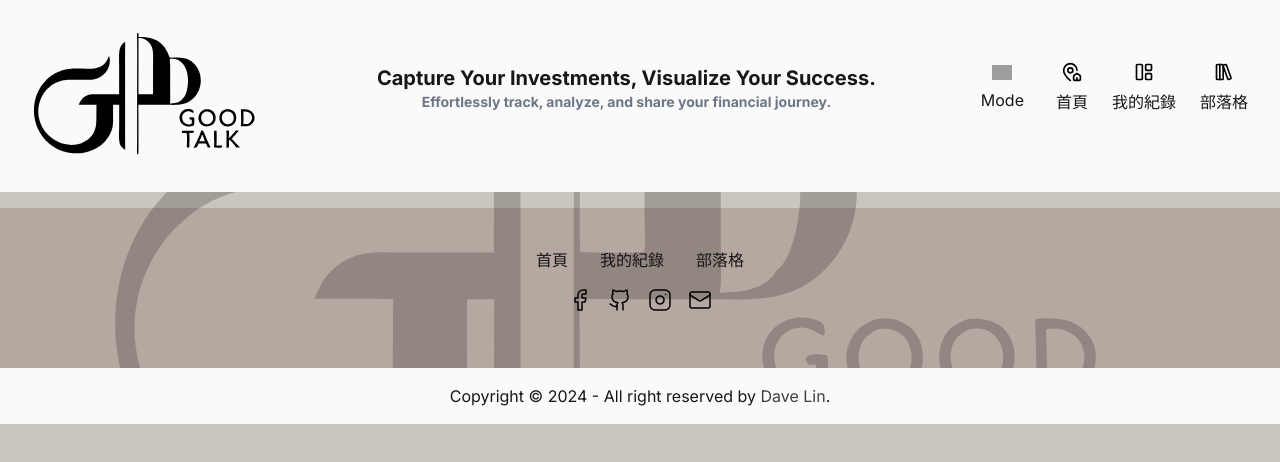
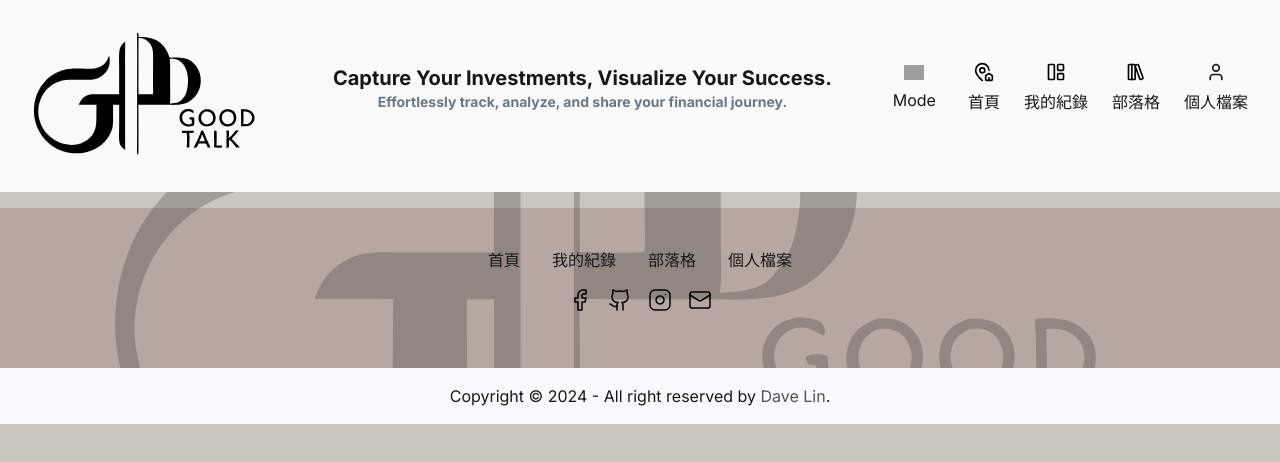
Before and after one commit to davelin18yufan/Good-Talk, a Next.js app: page / in a window 1280 px wide. Shown: the top 462 px of the page. Built offline with nearby package versions, Linux system fonts and the light colour scheme; grey boxes are pictures that could not be loaded.

Commit message:
[feat] add profile van link  both mobail and desktop

```diff
--- a/api/index.ts
+++ b/api/index.tsx
@@ -1,5 +1,6 @@
 import { DEFAULT_LAYOUTS, DEFAULT_TOOLBOX, DEFAULT_COMPACTTYPE } from "@/constants"
 import { ResponsiveLayouts, CompactType, DynamicChartProps } from "@/types/chart"
+import { ArrowUpRight, Flame, Shield } from "lucide-react"
 
 // !All dummy datas
 export const blogs = [
@@ -337,6 +338,8 @@ export const article = {
       "Founder & CEO of Ambrosia, a company that specializes in AI-powered financial analysis and portfolio management.",
     aka: "Lider of Ambrosia and speaker of Ambrosia",
     tags: ["Floral", "Highlands", "Wildflowers", "Colorful", "Resilience"],
+    location: "New York, USA",
+    email: "BZ8eX@example.com",
   },
   date: "2022-01-01",
   category: ["Finance", "Business"],
@@ -404,3 +407,25 @@ export const articles = [
     category: ["Business", "Leadership"],
   },
 ]
+
+export const userCardItems = [
+  {
+    icon: <ArrowUpRight className="h-4 w-4 text-amber-500" />,
+    label: "Current Level",
+    value: 42,
+    desc: `2600/4000 XP`,
+    progress: 0.26 * 100,
+  },
+  {
+    icon: <Flame className="h-4 w-4 text-red-500" />,
+    label: "Daily Streak",
+    value: "7 days",
+    desc: "🔥 Keep it up!",
+  },
+  {
+    icon: <Shield className="h-4 w-4 text-emerald-500" />,
+    label: "Achievements",
+    value: "12/30",
+    desc: "Master III",
+  },
+]
--- a/app/globals.css
+++ b/app/globals.css
@@ -49,7 +49,7 @@
     --chart-3: #e8c468;
     --chart-4: #274754;
     --chart-5: #f4a462;
-    --progress: #7f8764;
+    --progress: #808b5b;
   }
 
   .dark {
@@ -96,8 +96,7 @@
     --chart-3: #2662d9;
     --chart-4: #af57db;
     --chart-5: #e23670;
-    --progress: #89916B;
-    --progress: #939650; /* bg-slate-900 */
+    --progress: #a3b562;
   }
 
   button {
@@ -252,7 +251,11 @@
   }
 
   .text-subtext {
-    @apply text-neutral-700 dark:!text-neutral-300/80;
+    @apply text-neutral-600 dark:!text-neutral-300/80;
+  }
+
+  .text-lighter {
+    @apply text-neutral-500 dark:text-neutral-400;
   }
 
   .text-invert {
--- a/components/blog/ProfileCard.tsx
+++ b/components/blog/ProfileCard.tsx
@@ -1,9 +1,20 @@
 import { cn } from "@/lib/utils"
 import { Author } from "@/types/blog"
-import { Avatar, AvatarImage, AvatarFallback } from "@/components/ui/avatar"
-import { Badge } from "../ui/badge"
-import { Shield, MapPin } from "lucide-react"
+import {
+  Badge,
+  Button,
+  Avatar,
+  AvatarImage,
+  AvatarFallback,
+  Progress,
+} from "../ui"
+import { Shield, MapPin, LogOut, Settings, User } from "lucide-react"
 import Link from "next/link"
+import Image from "next/image"
+import { NAV_LINKS } from "@/constants"
+import { MenuItem } from "../navbar"
+import { userCardItems } from "@/api"
+import { ROUTES } from "@/constants/routes"
 
 export function ProfileList({ persons }: { persons: Author[] }) {
   return (
@@ -79,3 +90,110 @@ export function ProfileList({ persons }: { persons: Author[] }) {
     </article>
   )
 }
+
+export function ProfileMenu({
+  setActive,
+  active,
+  triggerClass,
+  itemClass,
+  user,
+}: {
+  setActive: (value: string | null) => void
+  active: string | null
+  triggerClass?: string
+  itemClass?: string
+  user: Author
+}) {
+  return (
+    <MenuItem
+      setActive={setActive}
+      active={active}
+      item="profileMenu"
+      itemClasses={itemClass}
+      trigger={
+        <Link
+          href={ROUTES.PROFILE()}
+          className={cn(
+            "flex-center text-header origin-top flex-col gap-2 px-2 py-1 opacity-0 transition-all hover:rotate-6 hover:!delay-0 group-hover/header:-translate-y-2 group-hover/header:opacity-100",
+            triggerClass,
+          )}
+          style={{ transitionDelay: `${NAV_LINKS.length * 100 + 300}ms` }}
+        >
+          <User className="h-5 w-5 dark:text-white" />
+          {NAV_LINKS.find((nav) => nav.route === ROUTES.PROFILE())?.tabName}
+        </Link>
+      }
+    >
+      <article className="relative rounded-2xl border border-zinc-200 bg-gradient-to-b from-zinc-50/50 to-zinc-100/50 p-6 dark:border-zinc-800 dark:from-zinc-900 dark:to-zinc-900/50">
+        <div className="mb-6 flex items-start justify-between">
+          <div className="mb-6 flex items-start justify-between gap-4 lg:gap-6">
+            <figure className="flex basis-1/3 flex-col items-center">
+              <Image
+                src={user.url as string}
+                alt={user.name}
+                width={72}
+                height={72}
+                className="aspect-square rounded-xl object-cover ring-2 ring-zinc-100 dark:ring-zinc-800"
+              />
+              <Badge
+                variant="secondary"
+                className="mt-2 border-amber-200/50 bg-gradient-to-r from-amber-200 to-amber-300 px-2 py-0.5 text-xs font-medium text-amber-700 dark:border-amber-800/50 dark:from-amber-700/50 dark:to-amber-600/50 dark:text-amber-400"
+              >
+                Maker
+              </Badge>
+            </figure>
+
+            <div className="min-w-48 flex-1 space-y-1">
+              <h4 className="text-paragraph text-lg">{user.name}</h4>
+              <p className="text-lighter text-sm">{user.email}</p>
+            </div>
+          </div>
+
+          <div className="flex flex-col">
+            <Button
+              variant="ghost"
+              size="icon"
+              className="text-btn hover:text-zinc-600 dark:hover:text-zinc-300"
+            >
+              <LogOut className="h-4 w-4" />
+            </Button>
+            <Button
+              variant="ghost"
+              size="icon"
+              className="text-btn hover:text-zinc-600 dark:hover:text-zinc-300"
+            >
+              <Settings className="h-4 w-4" />
+            </Button>
+          </div>
+        </div>
+
+        {/* Stats and Level */}
+        {/* //TODO: need to replace using the API */}
+        <div className="space-y-4">
+          {userCardItems.map((item) => (
+            <div
+              key={item.label}
+              className="bg-tertiary rounded-xl border border-zinc-200/50 p-4 dark:border-zinc-800/50"
+            >
+              <div className="mb-2 flex items-center justify-between">
+                <div className="flex items-center gap-2">
+                  {item.icon}
+                  <span className="text-sm font-medium">{item.label}</span>
+                </div>
+                <span className="text-lg font-semibold">{item.value}</span>
+              </div>
+              {item.progress ? (
+                <div className="space-y-2">
+                  <Progress value={item.progress} className="h-2" />
+                  <p className="text-suberxt text-xs">{item.desc}</p>
+                </div>
+              ) : (
+                <p className="text-subtext text-xs">{item.desc}</p>
+              )}
+            </div>
+          ))}
+        </div>
+      </article>
+    </MenuItem>
+  )
+}
--- a/components/navbar/MobileNavbar.tsx
+++ b/components/navbar/MobileNavbar.tsx
@@ -2,6 +2,8 @@ import { NAV_LINKS } from "@/constants"
 import Image from "next/image"
 import { FloatingDockMobile } from "./FloatingDock"
 import { ThemeToggleButton } from "../Theme"
+import { ROUTES } from "@/constants/routes"
+import { User } from "lucide-react"
 
 export default function MobileNavbar() {
   const items = NAV_LINKS.map((link) => ({
--- a/components/navbar/Navbar.tsx
+++ b/components/navbar/Navbar.tsx
@@ -5,13 +5,17 @@ import { NAV_LINKS, THEME_ITEMS } from "@/constants"
 import Link from "next/link"
 import Image from "next/image"
 import { cn } from "@/lib/utils"
-import { Menu, MenuItem, ProductItem } from "./NavbarMenu"
-import { useTheme} from "@/hooks/useTheme"
+import { Menu, MenuItem, ProductItem } from "./"
+import { useTheme } from "@/hooks/useTheme"
 import { type Theme } from "@/types/shared"
+import { LogOut, Settings, User } from "lucide-react"
+import { Button, Badge, Progress } from "../ui"
+import { article, userCardItems } from "@/api"
+import { ProfileMenu } from "../blog"
 
 export default function Navbar({ itemClass }: { itemClass?: string }) {
   const [active, setActive] = useState<string | null>(null)
-  const { applyTheme} = useTheme()
+  const { applyTheme } = useTheme()
   const handleThemeClick = (target: Theme) => {
     applyTheme(target)
   }
@@ -19,6 +23,7 @@ export default function Navbar({ itemClass }: { itemClass?: string }) {
   return (
     <Menu setActive={setActive}>
       <div className="flex-center gap-2 px-4 py-2 max-md:hidden">
+        {/* Theme */}
         <MenuItem
           setActive={setActive}
           active={active}
@@ -42,13 +47,22 @@ export default function Navbar({ itemClass }: { itemClass?: string }) {
           }
         >
           {THEME_ITEMS.map((theme) => (
-            <div className="flex flex-wrap items-center gap-2.5" key={theme.mode}>
-              <ProductItem title={theme.mode} src={theme.icon} onClick={() => handleThemeClick(theme.mode)}/>
+            <div
+              className="flex flex-wrap items-center gap-2.5"
+              key={theme.mode}
+            >
+              <ProductItem
+                title={theme.mode}
+                src={theme.icon}
+                onClick={() => handleThemeClick(theme.mode)}
+              />
             </div>
           ))}
         </MenuItem>
 
-        {NAV_LINKS.map((item, index) => (
+        {/* Links */}
+        {NAV_LINKS.map((item, index) =>
+          item.tabName === "個人檔案" ? null : (
             <Link
               href={item.route}
               key={item.tabName}
@@ -67,7 +81,16 @@ export default function Navbar({ itemClass }: { itemClass?: string }) {
               />
               {item.tabName}
             </Link>
-        ))}
+          ),
+        )}
+
+        {/* Profile */}
+        <ProfileMenu
+          setActive={setActive}
+          active={active}
+          itemClass="!-translate-x-[90%]"
+          user={article.author}
+        />
       </div>
     </Menu>
   )
--- a/components/navbar/NavbarMenu.tsx
+++ b/components/navbar/NavbarMenu.tsx
@@ -19,12 +19,14 @@ export const MenuItem = ({
   item,
   children,
   trigger,
+  itemClasses
 }: {
   setActive: (item: string) => void
   active: string | null
   item: string
   trigger: React.JSX.Element
   children?: React.ReactNode
+  itemClasses?: string
 }) => {
   return (
     <div onMouseEnter={() => setActive(item)} className="relative">
@@ -41,7 +43,7 @@ export const MenuItem = ({
           transition={transition}
         >
           {active === item && (
-            <div className="absolute left-1/2 top-full z-10 -translate-x-1/2 transform pt-4">
+            <div className={`absolute left-1/2 top-full z-10 -translate-x-1/2 transform pt-4 ${itemClasses}`}>
               <motion.div
                 transition={transition}
                 layoutId="active" // layoutId ensures smooth animation
--- a/constants/index.ts
+++ b/constants/index.ts
@@ -19,6 +19,11 @@ export const NAV_LINKS = [
     tabName: "部落格",
     icon: "/books.svg",
   },
+  {
+    route: ROUTES.PROFILE(),
+    tabName: "個人檔案",
+    icon: "/user.svg"
+  }
 ]
 
 export const THEME_KEY = "theme"
--- a/constants/routes.ts
+++ b/constants/routes.ts
@@ -3,6 +3,6 @@ export const ROUTES = {
   LOG_IN: "/login",
   SIGN_UP: "/signup",
   DASHBOARD: "/dashboard",
-  ARTICLE: (id: string = "") => `/article${"/" + id}`,
-  ARTHOR: (id: string) => `/author/${id}`,
+  ARTICLE: (id: string = "") => `/article/${id}`,
+  PROFILE: (id: string = "") => `/profile/${id}`,
 }
--- a/types/blog.d.ts
+++ b/types/blog.d.ts
@@ -7,6 +7,7 @@ export interface Author {
   tags?: string[]
   badges?: string[]
   location?: string
+  email?: string
 }
 
 // Base blog interface with common properties
```
Also changed, not shown: public/user.svg (added). Lines whose indentation alone changed are shown as unchanged.
